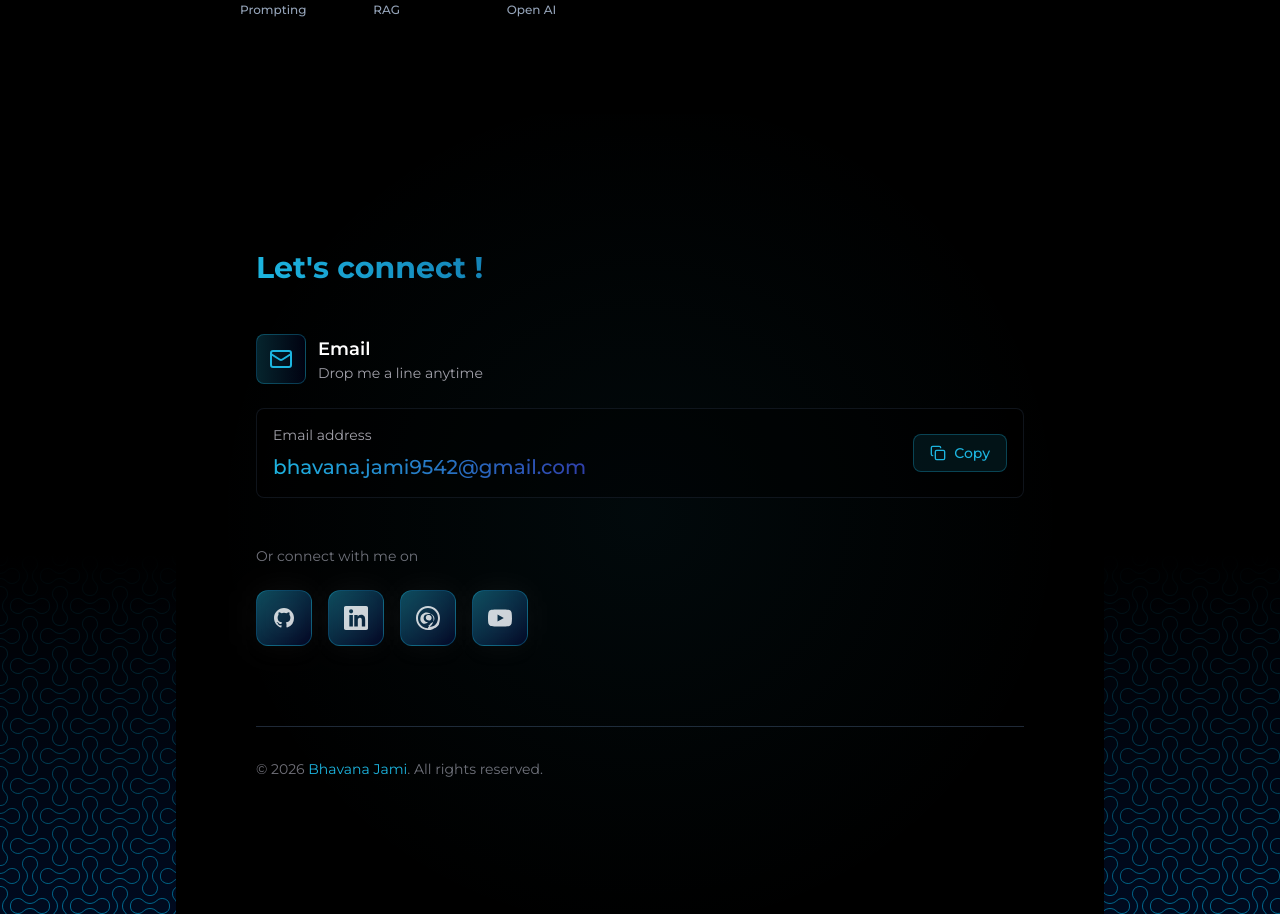
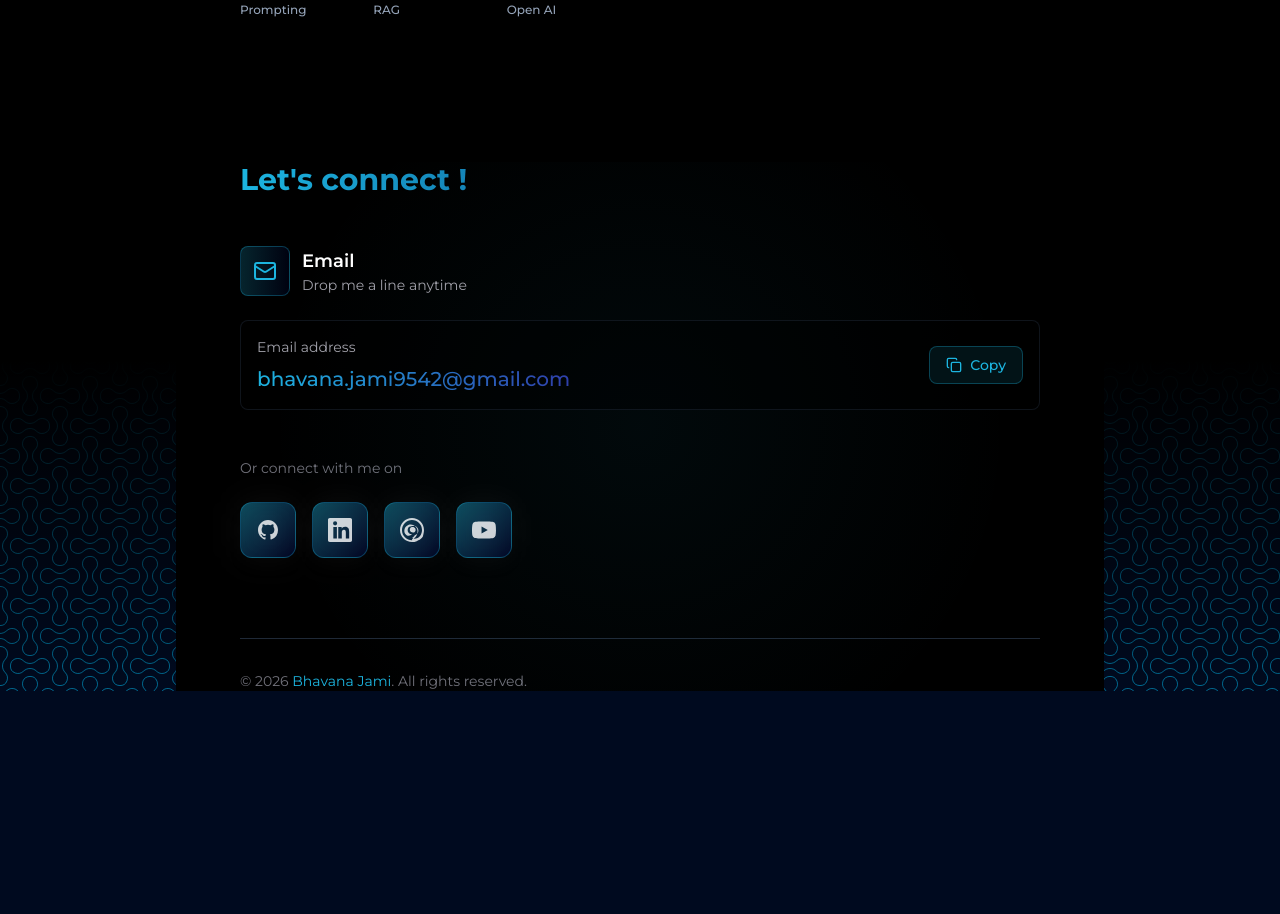
Before and after one commit to Bhavana-Jami/bhavana_jami, a React (Vite) app: page / in a window 1280 px wide. Shown: the part 1854-2768 px from the top of the page. After the commit the page ends 2545 px from the top, so only its background shows below. Built offline with nearby package versions, Linux system fonts and the light colour scheme.

Commit message:
padding issue in contact page

```diff
--- a/src/pages/Contact.jsx
+++ b/src/pages/Contact.jsx
@@ -22,7 +22,7 @@ const ContactPage = () => {
   const path = location.pathname;
   console.log(path);
   const isContactPage = path === "/contact";
-  const styleContactPage = isContactPage ? "min-h-screen p-8 max-w-5xl mx-auto text-white py-10 sm:px-6 lg:px-8 " : "text-zinc-100 min-h-screen flex flex-col items-start justify-center sm:px-20 px-7 py-16";
+  const styleContactPage = isContactPage ? "min-h-screen p-8 max-w-5xl mx-auto text-white py-10 sm:px-6 lg:px-8 " : "mt-12 w-full px-16" ;
   const handleCopy = () => {
     const email = "bhavana.jami9542@gmail.com";
     navigator.clipboard
```
